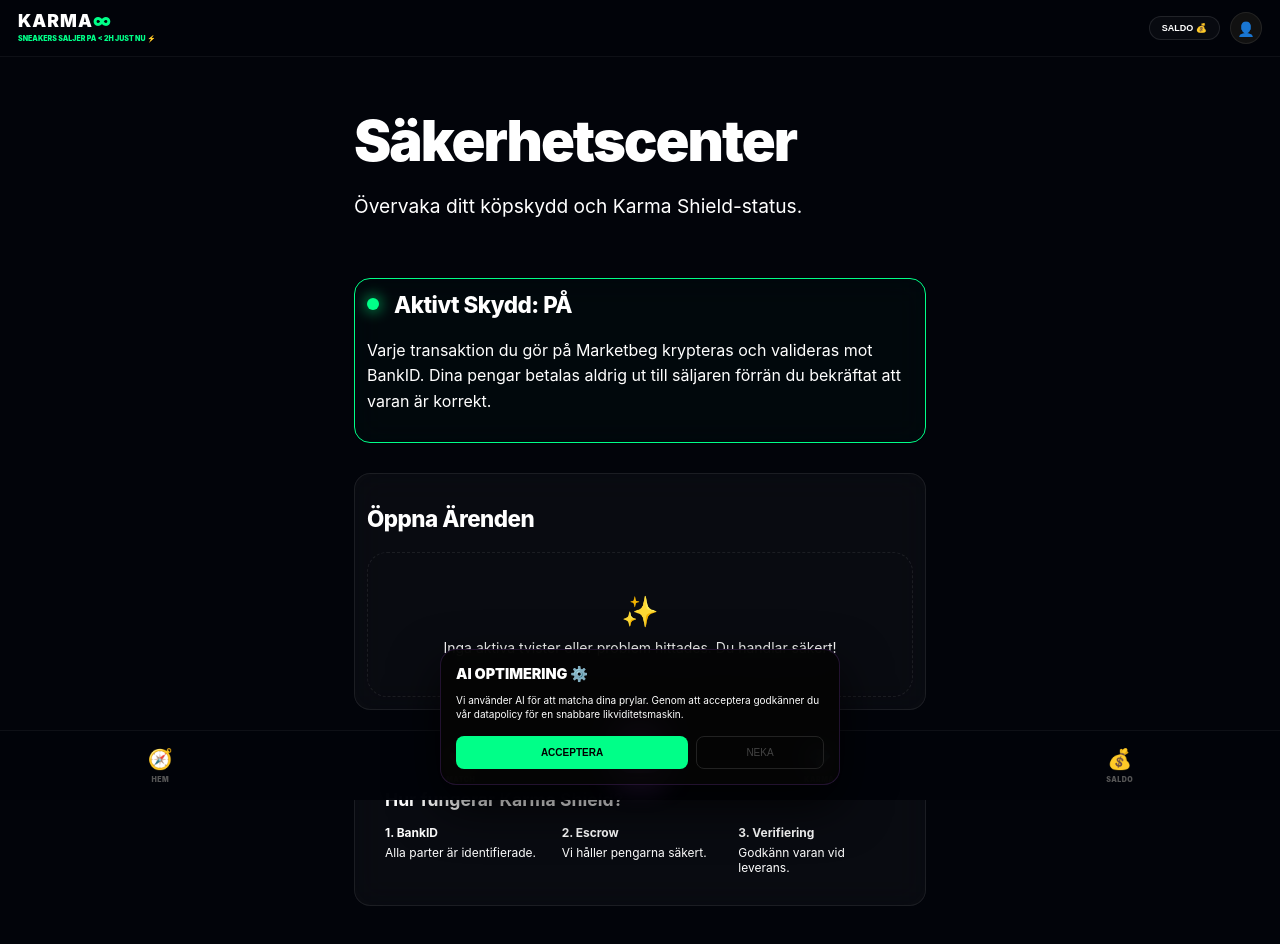
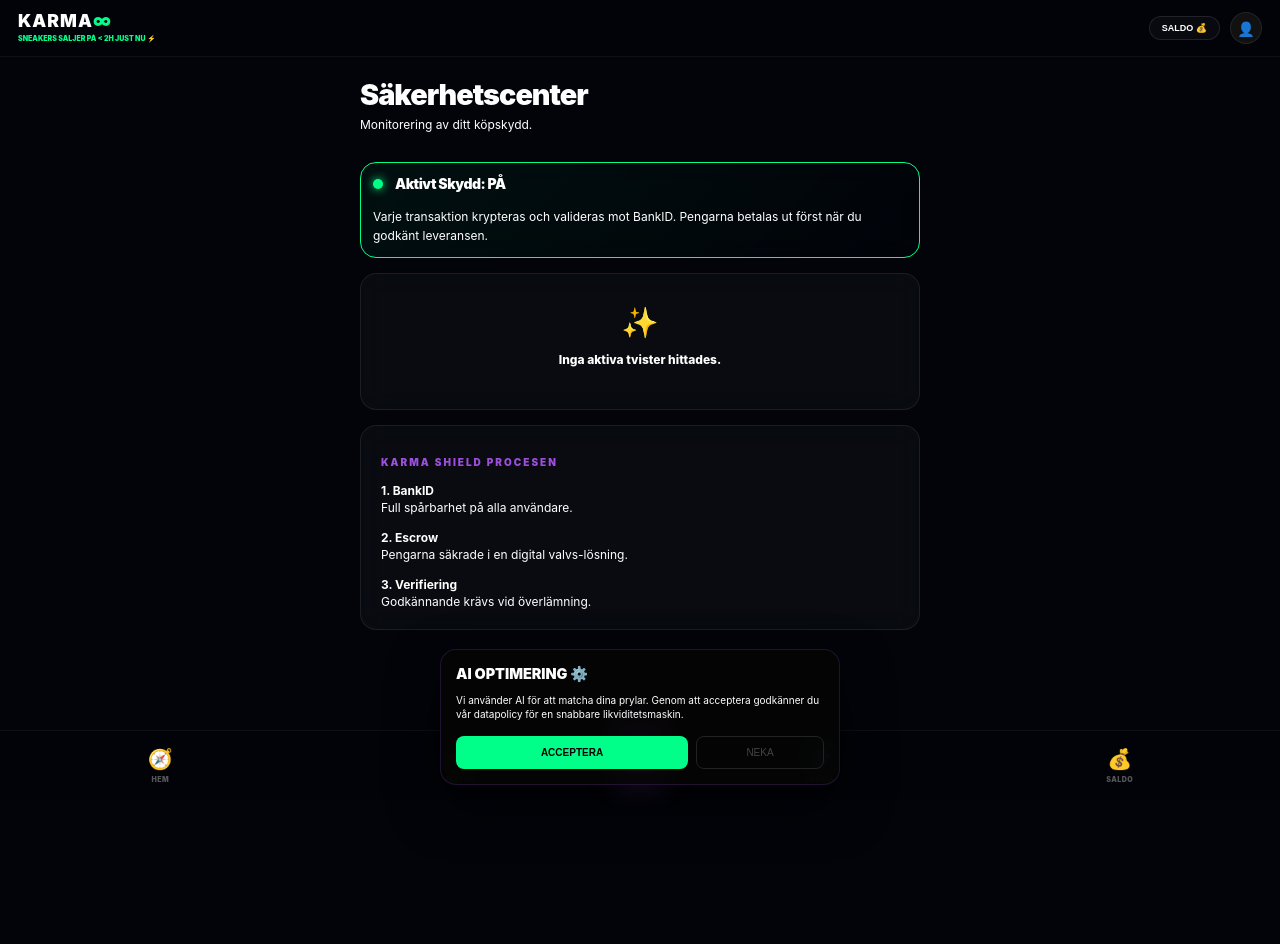
Before and after one commit to gascheckking/marketbeg-appGem, a Next.js app: page /dispute in a window 1280 px wide. Shown: the top 944 px of the page. After the commit the page ends 800 px from the top, so only its background shows below. Built offline with nearby package versions, Linux system fonts and the light colour scheme.

Commit message:
Update page.tsx

```diff
--- a/app/dispute/page.tsx
+++ b/app/dispute/page.tsx
@@ -1,46 +1,44 @@
+// // app/dispute/page.tsx
 "use client";
 import React from 'react';
 
 export default function SecurityCenter() {
   return (
-    <div className="page-wrapper" style={{ maxWidth: '900px', margin: '0 auto' }}>
-      <header style={{ marginBottom: '60px' }}>
-        <h1 style={{ fontSize: '3.5rem', fontWeight: 900, letterSpacing: '-2px' }}>Säkerhetscenter</h1>
-        <p className="muted" style={{ fontSize: '1.2rem' }}>Övervaka ditt köpskydd och Karma Shield-status.</p>
+    <div className="page-wrapper" style={{ padding: '20px' }}>
+      <header style={{ marginBottom: '30px' }}>
+        <h1 style={{ fontSize: '1.8rem', fontWeight: 900, margin: 0 }}>Säkerhetscenter</h1>
+        <p className="muted" style={{ fontSize: '12px', marginTop: '5px' }}>Monitorering av ditt köpskydd.</p>
       </header>
 
-      <div style={{ display: 'grid', gridTemplateColumns: 'repeat(auto-fit, minmax(350px, 1fr))', gap: '30px' }}>
-        <div className="glass-card" style={{ border: '1px solid var(--neon-mint)', background: 'rgba(0,255,136,0.02)' }}>
-          <div style={{ display: 'flex', alignItems: 'center', gap: '15px', marginBottom: '20px' }}>
-            <div style={{ width: '12px', height: '12px', background: 'var(--neon-mint)', borderRadius: '50%', boxShadow: '0 0 15px var(--neon-mint)' }}></div>
-            <h2 style={{ fontSize: '1.4rem', margin: 0 }}>Aktivt Skydd: PÅ</h2>
+      <div style={{ display: 'flex', flexDirection: 'column', gap: '15px' }}>
+        <div className="glass-card" style={{ border: '1px solid var(--neon-mint)', background: 'linear-gradient(135deg, rgba(0,255,136,0.05), transparent)' }}>
+          <div style={{ display: 'flex', alignItems: 'center', gap: '12px', marginBottom: '15px' }}>
+            <div style={{ width: '10px', height: '10px', background: 'var(--neon-mint)', borderRadius: '50%', boxShadow: '0 0 10px var(--neon-mint)' }}></div>
+            <h2 style={{ fontSize: '14px', margin: 0, fontWeight: 900 }}>Aktivt Skydd: PÅ</h2>
           </div>
-          <p className="muted" style={{ lineHeight: '1.6' }}>Varje transaktion du gör på Marketbeg krypteras och valideras mot BankID. Dina pengar betalas aldrig ut till säljaren förrän du bekräftat att varan är korrekt.</p>
+          <p className="muted" style={{ fontSize: '12px', lineHeight: '1.6', margin: 0 }}>
+            Varje transaktion krypteras och valideras mot BankID. Pengarna betalas ut först när du godkänt leveransen.
+          </p>
         </div>
 
-        <div className="glass-card">
-          <h2 style={{ fontSize: '1.4rem', marginBottom: '20px' }}>Öppna Ärenden</h2>
-          <div style={{ padding: '40px 20px', border: '1px dashed var(--border)', borderRadius: '20px', textAlign: 'center' }}>
-            <div style={{ fontSize: '30px', marginBottom: '10px' }}>✨</div>
-            <p className="muted" style={{ fontSize: '14px', margin: 0 }}>Inga aktiva tvister eller problem hittades. Du handlar säkert!</p>
-          </div>
+        <div className="glass-card" style={{ padding: '30px 20px', textAlign: 'center' }}>
+          <div style={{ fontSize: '30px', marginBottom: '10px' }}>✨</div>
+          <p className="muted" style={{ fontSize: '12px', fontWeight: 800 }}>Inga aktiva tvister hittades.</p>
         </div>
-      </div>
 
-      <div className="glass-card" style={{ marginTop: '30px', padding: '30px' }}>
-        <h3 style={{ fontSize: '1.1rem', marginBottom: '15px' }}>Hur fungerar Karma Shield?</h3>
-        <div style={{ display: 'grid', gridTemplateColumns: '1fr 1fr 1fr', gap: '20px' }}>
-          <div style={{ fontSize: '12px' }}>
-            <strong style={{ display: 'block', color: '#fff', marginBottom: '5px' }}>1. BankID</strong>
-            <span className="muted">Alla parter är identifierade.</span>
-          </div>
-          <div style={{ fontSize: '12px' }}>
-            <strong style={{ display: 'block', color: '#fff', marginBottom: '5px' }}>2. Escrow</strong>
-            <span className="muted">Vi håller pengarna säkert.</span>
-          </div>
-          <div style={{ fontSize: '12px' }}>
-            <strong style={{ display: 'block', color: '#fff', marginBottom: '5px' }}>3. Verifiering</strong>
-            <span className="muted">Godkänn varan vid leverans.</span>
+        <div className="glass-card" style={{ padding: '20px' }}>
+          <h3 style={{ fontSize: '10px', fontWeight: 900, letterSpacing: '2px', color: 'var(--neon-purple)', marginBottom: '15px' }}>KARMA SHIELD PROCESEN</h3>
+          <div style={{ display: 'grid', gridTemplateColumns: '1fr', gap: '15px' }}>
+            {[
+              { t: '1. BankID', d: 'Full spårbarhet på alla användare.' },
+              { t: '2. Escrow', d: 'Pengarna säkrade i en digital valvs-lösning.' },
+              { t: '3. Verifiering', d: 'Godkännande krävs vid överlämning.' }
+            ].map((step, i) => (
+              <div key={i} style={{ fontSize: '12px' }}>
+                <strong style={{ display: 'block', color: '#fff', marginBottom: '2px' }}>{step.t}</strong>
+                <span className="muted">{step.d}</span>
+              </div>
+            ))}
           </div>
         </div>
       </div>
```
